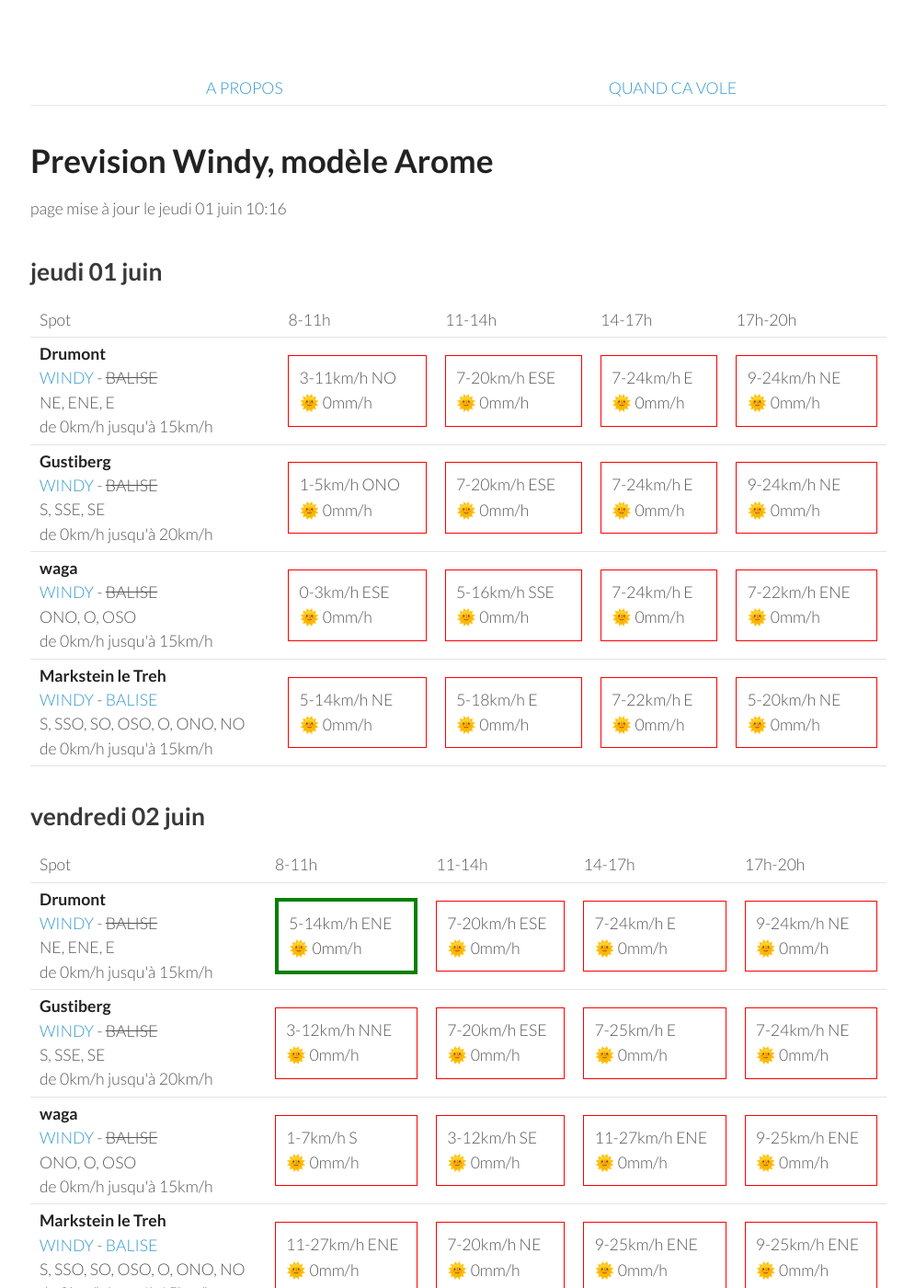
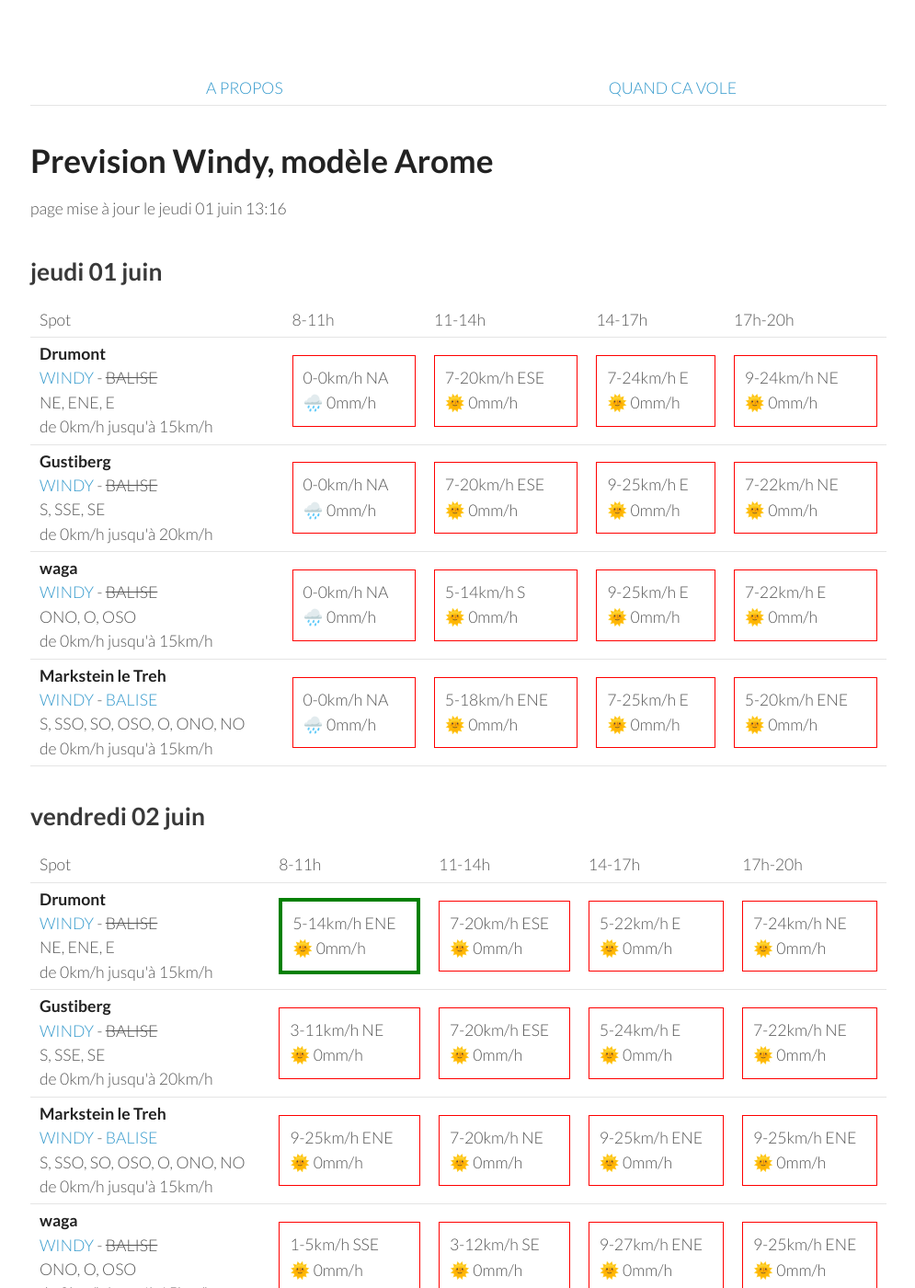
Before and after one commit to parapente-dans-le-nord/parapente-dans-le-nord.github.io, a Jekyll site: the page built from vosges.markdown, in a window 1280 px wide and 1400 px high. Shown: the whole window at 92% size, without its empty margins (25-1020 px from the left). Built offline with Jekyll 4.4.1, drawn with Linux system fonts in a browser that asks for light colours.

Commit message:
update index.markdown

```diff
--- a/vosges.markdown
+++ b/vosges.markdown
@@ -7,7 +7,7 @@ title:  "Tous les spots"
 {: .links}
 
 # Prevision Windy, modèle Arome
-page mise à jour le jeudi 01 juin 10:16
+page mise à jour le jeudi 01 juin 13:16
 
 ## jeudi 01 juin
 
@@ -24,41 +24,37 @@ page mise à jour le jeudi 01 juin 10:16
 <tr>
         <td><strong>Drumont</strong><br><a href="https://windy.com/47.898/6.919?47.687,6.919,9,m:eYYagmG">WINDY</a> - <span class="no-balise"> BALISE </span><br> <span class="vent-favorable">NE, ENE, E</span><br><span class="force-vent">de 0km/h jusqu'à 15km/h</span> </td>
 
-            <td><div class="not-flyable"><p>3-11km/h NO</p><p>🌞 0mm/h</p></div></td>
+            <td><div class="not-flyable"><p>0-0km/h NA</p><p>🌧️ 0mm/h</p></div></td>
             <td><div class="not-flyable"><p>7-20km/h ESE</p><p>🌞 0mm/h</p></div></td>
             <td><div class="not-flyable"><p>7-24km/h E</p><p>🌞 0mm/h</p></div></td>
             <td><div class="not-flyable"><p>9-24km/h NE</p><p>🌞 0mm/h</p></div></td>
-
 
     </tr>
 <tr>
         <td><strong>Gustiberg</strong><br><a href="https://windy.com/47.894/6.934?47.891,6.934,15,m:eYYagmI">WINDY</a> - <span class="no-balise"> BALISE </span><br> <span class="vent-favorable">S, SSE, SE</span><br><span class="force-vent">de 0km/h jusqu'à 20km/h</span> </td>
 
-            <td><div class="not-flyable"><p>1-5km/h ONO</p><p>🌞 0mm/h</p></div></td>
+            <td><div class="not-flyable"><p>0-0km/h NA</p><p>🌧️ 0mm/h</p></div></td>
             <td><div class="not-flyable"><p>7-20km/h ESE</p><p>🌞 0mm/h</p></div></td>
-            <td><div class="not-flyable"><p>7-24km/h E</p><p>🌞 0mm/h</p></div></td>
-            <td><div class="not-flyable"><p>9-24km/h NE</p><p>🌞 0mm/h</p></div></td>
-
+            <td><div class="not-flyable"><p>9-25km/h E</p><p>🌞 0mm/h</p></div></td>
+            <td><div class="not-flyable"><p>7-22km/h NE</p><p>🌞 0mm/h</p></div></td>
 
     </tr>
 <tr>
         <td><strong>waga</strong><br><a href="https://windy.com/47.903/6.996?47.900,6.983,15">WINDY</a> - <span class="no-balise"> BALISE </span><br> <span class="vent-favorable">ONO, O, OSO</span><br><span class="force-vent">de 0km/h jusqu'à 15km/h</span> </td>
 
-            <td><div class="not-flyable"><p>0-3km/h ESE</p><p>🌞 0mm/h</p></div></td>
-            <td><div class="not-flyable"><p>5-16km/h SSE</p><p>🌞 0mm/h</p></div></td>
-            <td><div class="not-flyable"><p>7-24km/h E</p><p>🌞 0mm/h</p></div></td>
-            <td><div class="not-flyable"><p>7-22km/h ENE</p><p>🌞 0mm/h</p></div></td>
-
+            <td><div class="not-flyable"><p>0-0km/h NA</p><p>🌧️ 0mm/h</p></div></td>
+            <td><div class="not-flyable"><p>5-14km/h S</p><p>🌞 0mm/h</p></div></td>
+            <td><div class="not-flyable"><p>9-25km/h E</p><p>🌞 0mm/h</p></div></td>
+            <td><div class="not-flyable"><p>7-22km/h E</p><p>🌞 0mm/h</p></div></td>
 
     </tr>
 <tr>
         <td><strong>Markstein le Treh</strong><br><a href="https://windy.com/47.926/7.012?47.505,7.012,8,m:eY1agmQ">WINDY</a> - <span class=""><a href="http://www.balisemeteo.com/balise.php?idBalise=136">BALISE</a> </span><br> <span class="vent-favorable">S, SSO, SO, OSO, O, ONO, NO</span><br><span class="force-vent">de 0km/h jusqu'à 15km/h</span> </td>
 
-            <td><div class="not-flyable"><p>5-14km/h NE</p><p>🌞 0mm/h</p></div></td>
-            <td><div class="not-flyable"><p>5-18km/h E</p><p>🌞 0mm/h</p></div></td>
-            <td><div class="not-flyable"><p>7-22km/h E</p><p>🌞 0mm/h</p></div></td>
-            <td><div class="not-flyable"><p>5-20km/h NE</p><p>🌞 0mm/h</p></div></td>
-
+            <td><div class="not-flyable"><p>0-0km/h NA</p><p>🌧️ 0mm/h</p></div></td>
+            <td><div class="not-flyable"><p>5-18km/h ENE</p><p>🌞 0mm/h</p></div></td>
+            <td><div class="not-flyable"><p>7-25km/h E</p><p>🌞 0mm/h</p></div></td>
+            <td><div class="not-flyable"><p>5-20km/h ENE</p><p>🌞 0mm/h</p></div></td>
 
     </tr>
 
@@ -82,37 +78,37 @@ page mise à jour le jeudi 01 juin 10:16
 
             <td><div class="flyable"><p>5-14km/h ENE</p><p>🌞 0mm/h</p></div></td>
             <td><div class="not-flyable"><p>7-20km/h ESE</p><p>🌞 0mm/h</p></div></td>
-            <td><div class="not-flyable"><p>7-24km/h E</p><p>🌞 0mm/h</p></div></td>
-            <td><div class="not-flyable"><p>9-24km/h NE</p><p>🌞 0mm/h</p></div></td>
+            <td><div class="not-flyable"><p>5-22km/h E</p><p>🌞 0mm/h</p></div></td>
+            <td><div class="not-flyable"><p>7-24km/h NE</p><p>🌞 0mm/h</p></div></td>
 
 
     </tr>
 <tr>
         <td><strong>Gustiberg</strong><br><a href="https://windy.com/47.894/6.934?47.891,6.934,15,m:eYYagmI">WINDY</a> - <span class="no-balise"> BALISE </span><br> <span class="vent-favorable">S, SSE, SE</span><br><span class="force-vent">de 0km/h jusqu'à 20km/h</span> </td>
 
-            <td><div class="not-flyable"><p>3-12km/h NNE</p><p>🌞 0mm/h</p></div></td>
+            <td><div class="not-flyable"><p>3-11km/h NE</p><p>🌞 0mm/h</p></div></td>
             <td><div class="not-flyable"><p>7-20km/h ESE</p><p>🌞 0mm/h</p></div></td>
-            <td><div class="not-flyable"><p>7-25km/h E</p><p>🌞 0mm/h</p></div></td>
-            <td><div class="not-flyable"><p>7-24km/h NE</p><p>🌞 0mm/h</p></div></td>
+            <td><div class="not-flyable"><p>5-24km/h E</p><p>🌞 0mm/h</p></div></td>
+            <td><div class="not-flyable"><p>7-22km/h NE</p><p>🌞 0mm/h</p></div></td>
+
+
+    </tr>
+<tr>
+        <td><strong>Markstein le Treh</strong><br><a href="https://windy.com/47.926/7.012?47.505,7.012,8,m:eY1agmQ">WINDY</a> - <span class=""><a href="http://www.balisemeteo.com/balise.php?idBalise=136">BALISE</a> </span><br> <span class="vent-favorable">S, SSO, SO, OSO, O, ONO, NO</span><br><span class="force-vent">de 0km/h jusqu'à 15km/h</span> </td>
+
+            <td><div class="not-flyable"><p>9-25km/h ENE</p><p>🌞 0mm/h</p></div></td>
+            <td><div class="not-flyable"><p>7-20km/h NE</p><p>🌞 0mm/h</p></div></td>
+            <td><div class="not-flyable"><p>9-25km/h ENE</p><p>🌞 0mm/h</p></div></td>
+            <td><div class="not-flyable"><p>9-25km/h ENE</p><p>🌞 0mm/h</p></div></td>
 
 
     </tr>
 <tr>
         <td><strong>waga</strong><br><a href="https://windy.com/47.903/6.996?47.900,6.983,15">WINDY</a> - <span class="no-balise"> BALISE </span><br> <span class="vent-favorable">ONO, O, OSO</span><br><span class="force-vent">de 0km/h jusqu'à 15km/h</span> </td>
 
-            <td><div class="not-flyable"><p>1-7km/h S</p><p>🌞 0mm/h</p></div></td>
+            <td><div class="not-flyable"><p>1-5km/h SSE</p><p>🌞 0mm/h</p></div></td>
             <td><div class="not-flyable"><p>3-12km/h SE</p><p>🌞 0mm/h</p></div></td>
-            <td><div class="not-flyable"><p>11-27km/h ENE</p><p>🌞 0mm/h</p></div></td>
-            <td><div class="not-flyable"><p>9-25km/h ENE</p><p>🌞 0mm/h</p></div></td>
-
-
-    </tr>
-<tr>
-        <td><strong>Markstein le Treh</strong><br><a href="https://windy.com/47.926/7.012?47.505,7.012,8,m:eY1agmQ">WINDY</a> - <span class=""><a href="http://www.balisemeteo.com/balise.php?idBalise=136">BALISE</a> </span><br> <span class="vent-favorable">S, SSO, SO, OSO, O, ONO, NO</span><br><span class="force-vent">de 0km/h jusqu'à 15km/h</span> </td>
-
-            <td><div class="not-flyable"><p>11-27km/h ENE</p><p>🌞 0mm/h</p></div></td>
-            <td><div class="not-flyable"><p>7-20km/h NE</p><p>🌞 0mm/h</p></div></td>
-            <td><div class="not-flyable"><p>9-25km/h ENE</p><p>🌞 0mm/h</p></div></td>
+            <td><div class="not-flyable"><p>9-27km/h ENE</p><p>🌞 0mm/h</p></div></td>
             <td><div class="not-flyable"><p>9-25km/h ENE</p><p>🌞 0mm/h</p></div></td>
 
 
```
